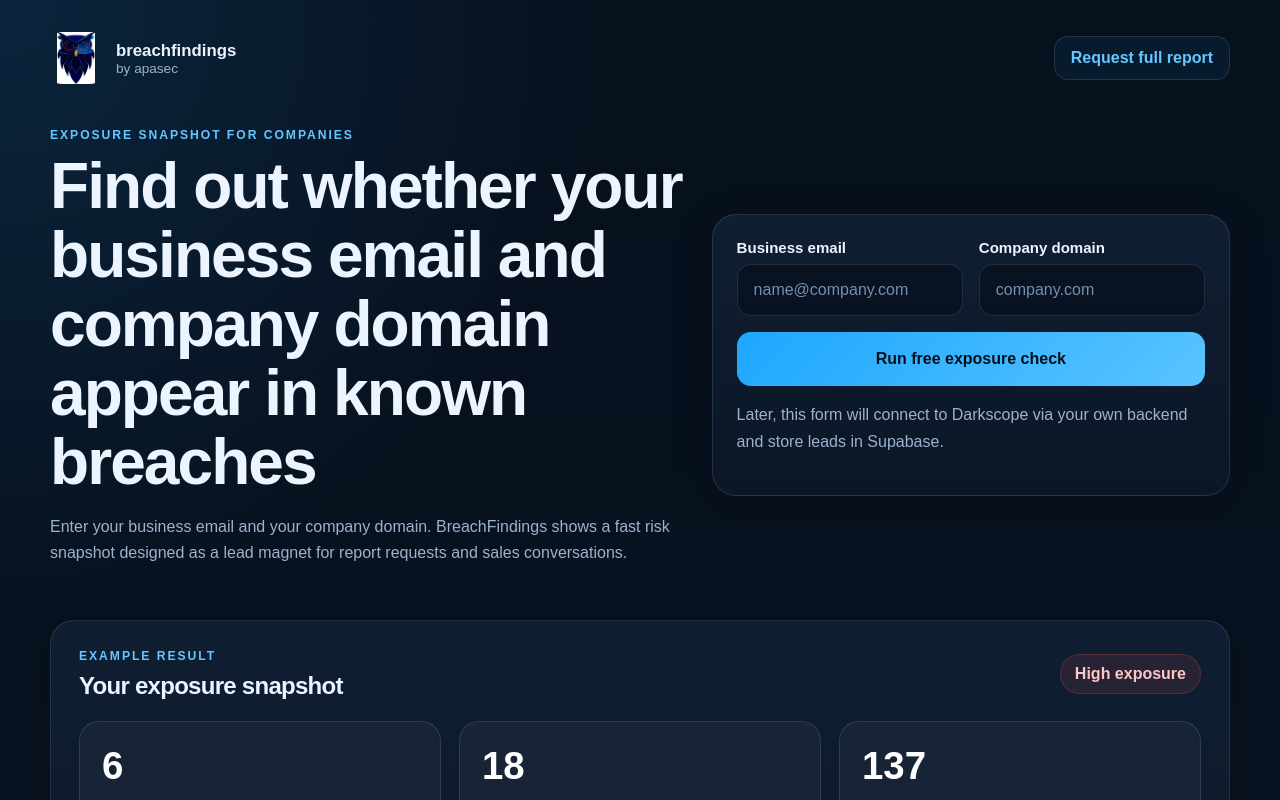
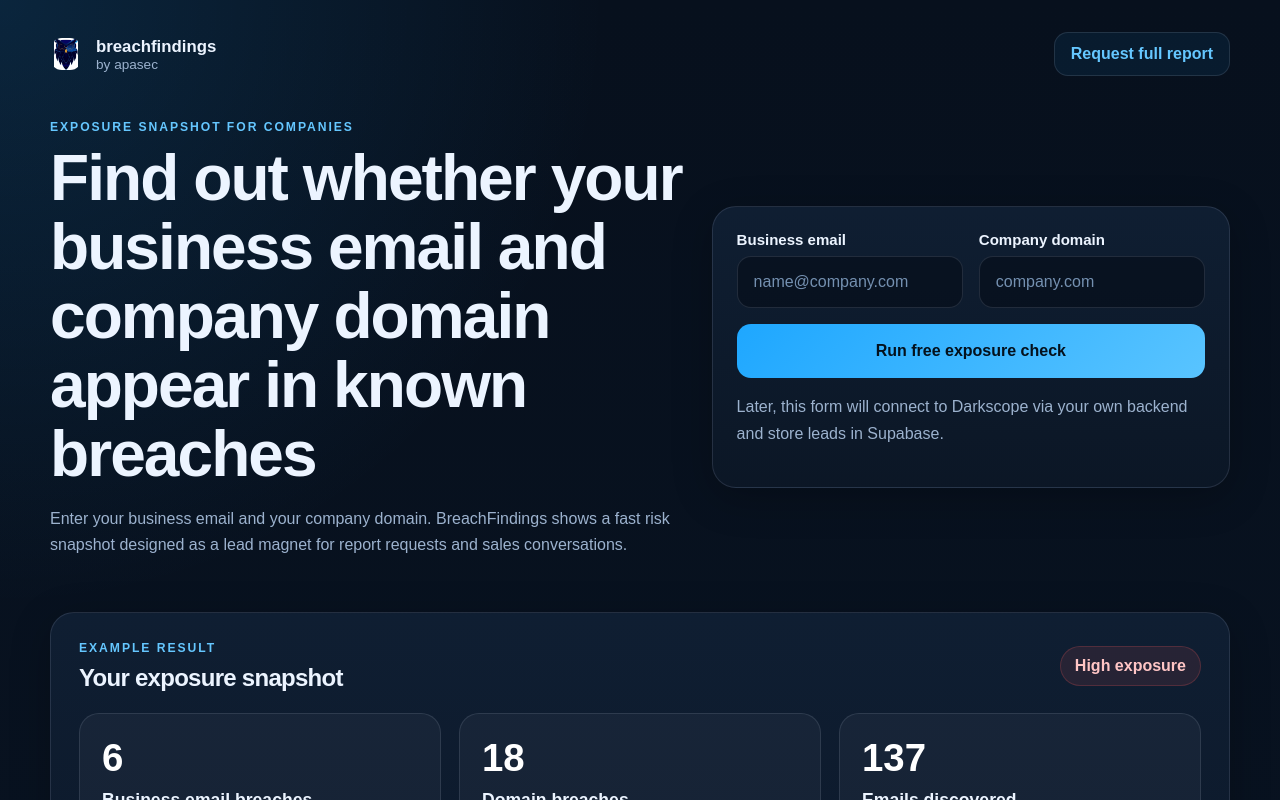
Before and after one commit to Ansalidre/breachfindings, a Next.js app: page / in a window 1280 px wide. Shown: the top 800 px of the page. Built offline with nearby package versions, Linux system fonts and the light colour scheme.

Commit message:
Update globals.css

```diff
--- a/app/globals.css
+++ b/app/globals.css
@@ -58,8 +58,8 @@ input {
   gap: 14px;
 }
 .logo-image {
-  width: 52px;
-  height: 52px;
+  width: 32px;
+  height: 32px;
   object-fit: contain;
   border-radius: 12px;
 }
```
